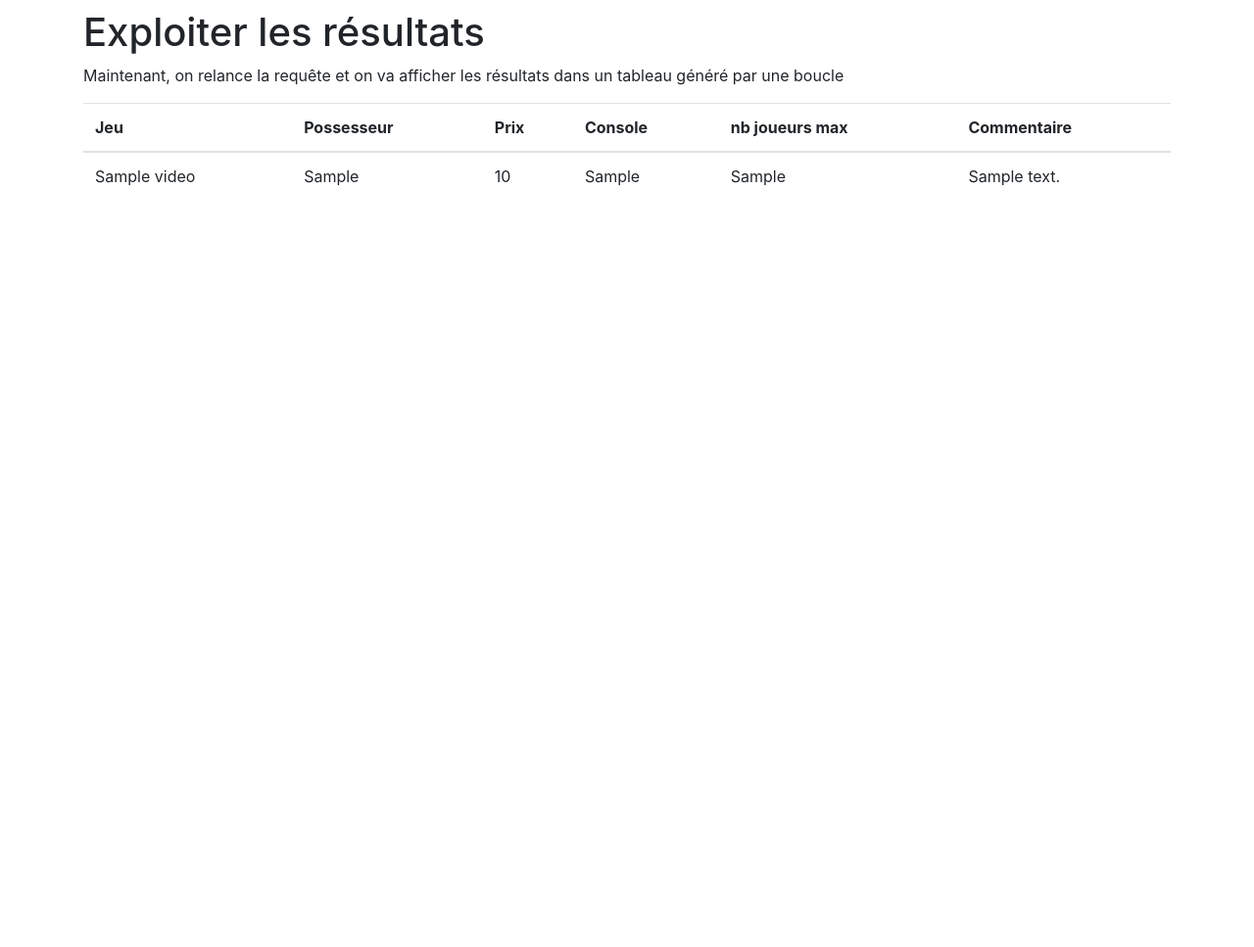
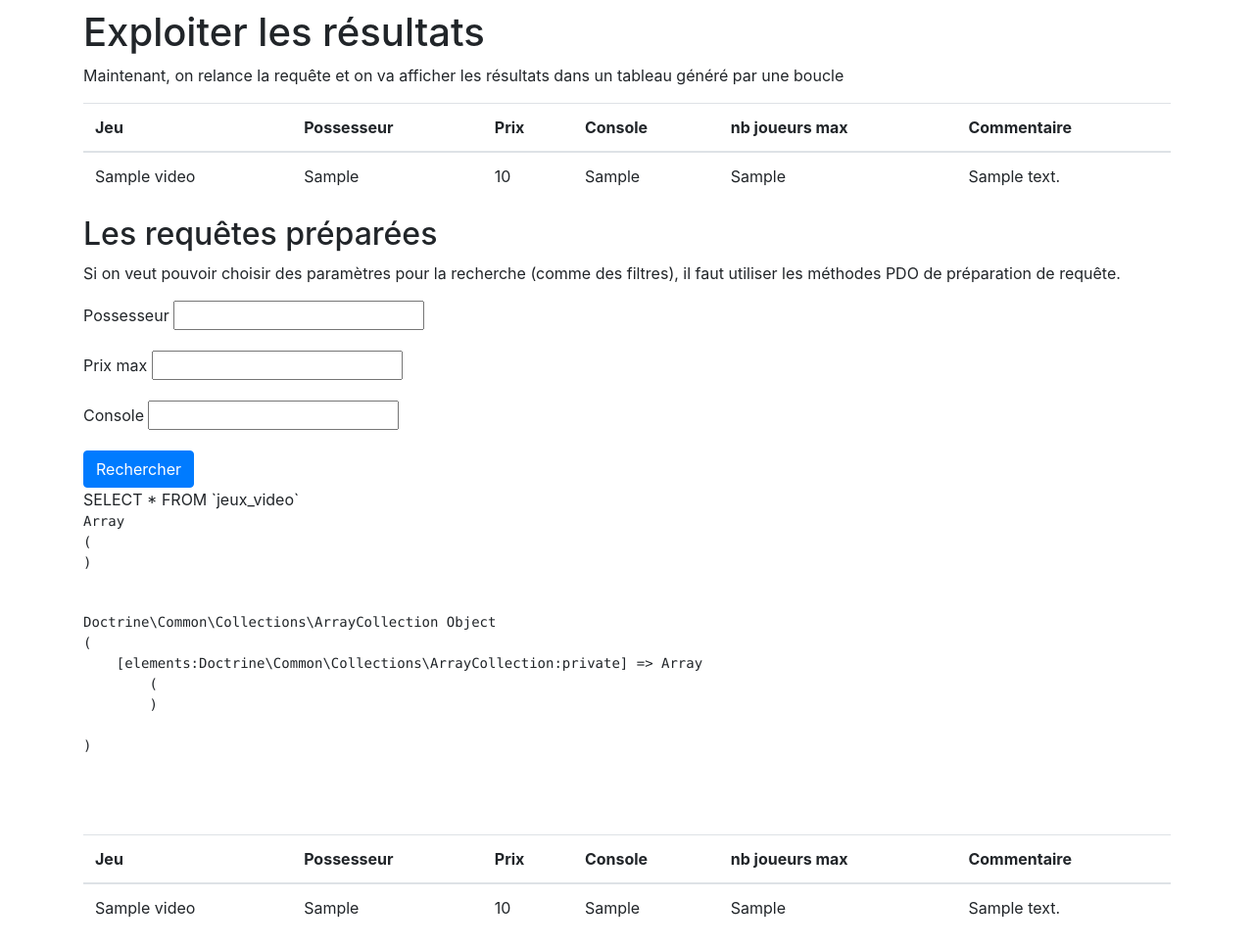
Before and after one commit to nicoduflot/php-avance-2020-11-16, a PHP site: page /pdo.php in a window 1280 px wide. Shown: the part 893-1860 px from the top of the page at 98% size. Before the commit the page ends 1083 px from the top, so only its background shows below. Run offline with PHP 8.4, Linux system fonts and the light colour scheme; tables that the repository leaves empty or names only in its code hold one stand-in row (values such as "Sample post").

Commit message:
recherche multi champ pdo

```diff
--- a/pdo.php
+++ b/pdo.php
@@ -159,6 +159,121 @@ use Doctrine\Common\Collections\ArrayCollection;
             ?>
         </article>
     </section>
+    <section class="row">
+        <article class="col-lg-12">
+            <h2>Les requêtes préparées</h2>
+            <p>
+                Si on veut pouvoir choisir des paramètres pour la recherche (comme des filtres), il faut utiliser
+                les méthodes PDO de préparation de requête.
+            </p>
+            <form method="get">
+                <fieldset class="form-group">
+                    <label for="possesseur">Possesseur</label>
+                    <input type="text" name="possesseur" id="possesseur" />
+                </fieldset>
+                <fieldset class="form-group">
+                    <label for="prixmax">Prix max</label>
+                    <input type="number" name="prixmax" id="prixmax" />
+                </fieldset>
+                <fieldset class="form-group">
+                    <label for="console">Console</label>
+                    <input type="text" name="console" id="console" />
+                </fieldset>
+                <button class="btn btn-primary" name="soumettre" type="submit" value="soumettre">Rechercher</button>
+            </form>
+            <?php
+
+            //variables pour gérer les associations de conditions
+            $conditions = "";
+            $nbCondition = 0;
+            $case = null;
+
+            $tabField = [];
+            $tabConditions = new ArrayCollection();
+
+            //gestion des champs de filtre
+            if(isset($_GET["soumettre"]) && $_GET["soumettre"] === 'soumettre'){
+                if(isset($_GET["possesseur"]) && $_GET["possesseur"] !== ""){
+                    $tabField["possesseur"] = $_GET["possesseur"];
+                    $tabConditions->add(" possesseur = :possesseur ");
+                }
+                if(isset($_GET["prixmax"]) && $_GET["prixmax"] !== ""){
+                    //$tabField->add("prixmax;".$_GET["prixmax"]);
+                    $tabField["prixmax"] = $_GET["prixmax"];
+                    $tabConditions->add(" prix <= :prixmax ");
+                }
+                if(isset($_GET["console"]) && $_GET["console"] !== ""){
+                    //$tabField->add("console;".$_GET["console"]);
+                    $tabField["console"] = $_GET["console"];
+                    $tabConditions->add(" console = :console ");
+                }
+
+            }
+            //fin gestion des champs de filtre
+            //préparation de la requête
+
+            if($tabConditions->count() !== 0){
+                for($i = 0; $i < $tabConditions->count(); $i++){
+                    if($i=== 0){
+                        $conditions .= " WHERE ";
+                    }else{
+                        $conditions .= " AND ";
+                    }
+                    $conditions .= $tabConditions[$i];
+                }
+            }
+
+            $sql = "SELECT * FROM `jeux_video` ".$conditions;
+            echo $sql."<br /><pre>";
+            print_r($tabField);
+            echo "</pre><br />";
+
+            echo "<pre>";
+            print_r($tabConditions);
+            echo "</pre><br />";
+            echo "<pre>";
+            echo $conditions;
+            echo "</pre><br />";
+
+            $req = $bdd->prepare($sql);
+            $req->execute($tabField);
+
+            ?>
+            <div style="max-height: 200px;overflow: auto">
+                <table class="table">
+                    <thead>
+                    <tr>
+                        <th>Jeu</th>
+                        <th>Possesseur</th>
+                        <th>Prix</th>
+                        <th>Console</th>
+                        <th>nb joueurs max</th>
+                        <th>Commentaire</th>
+                    </tr>
+                    </thead>
+                    <tbody>
+                    <?php
+                    while ($donnees = $req->fetch()){
+                        ?>
+                        <tr>
+                            <td><?php echo $donnees["nom"]; ?></td>
+                            <td><?php echo $donnees["possesseur"]; ?></td>
+                            <td><?php echo $donnees["prix"]; ?></td>
+                            <td><?php echo $donnees["console"]; ?></td>
+                            <td><?php echo $donnees["nbre_joueurs_max"]; ?></td>
+                            <td><?php echo $donnees["commentaires"]; ?></td>
+                        </tr>
+                        <?php
+                    }
+                    ?>
+                    </tbody>
+                </table>
+            </div>
+            <?php
+            $req->closeCursor();
+            ?>
+        </article>
+    </section>
 </main>
 </body>
 </html>
```
